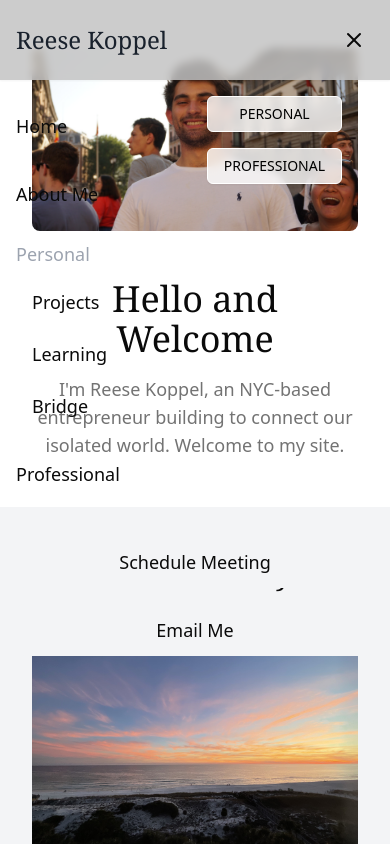
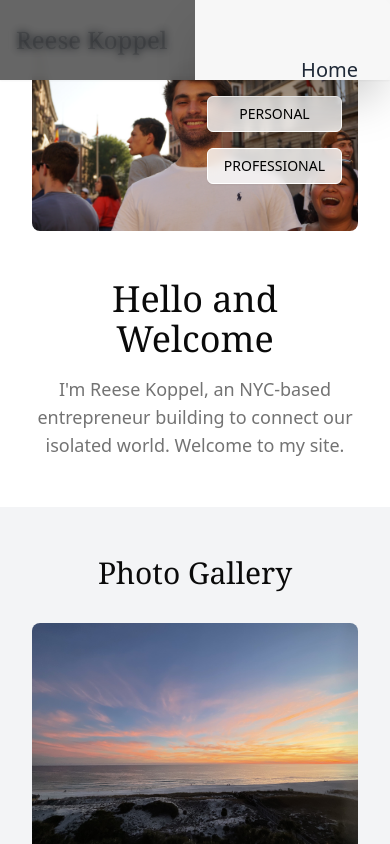
Before and after one commit to rk504/personal-website, a Next.js app: page / in a window 390 px wide. Both pictures are taken after a click on the button "Toggle menu". Shown: the top 844 px of the page. Built offline with nearby package versions, Linux system fonts and the light colour scheme.

Commit message:
adding responsive design for mobile

```diff
--- a/components/header.tsx
+++ b/components/header.tsx
@@ -42,6 +42,18 @@ export function Header() {
       }
     }
   }, [])
+
+  useEffect(() => {
+    if (isMobileMenuOpen) {
+      document.body.style.overflow = 'hidden'
+    } else {
+      document.body.style.overflow = 'unset'
+    }
+
+    return () => {
+      document.body.style.overflow = 'unset'
+    }
+  }, [isMobileMenuOpen])
 
   const openEmailDraft = () => {
     window.location.href = "mailto:me@reesekoppel.com?subject=Contact from Website"
@@ -102,7 +114,7 @@ export function Header() {
 
           {/* Mobile Menu Button */}
           <button
-            className="lg:hidden p-2 hover:bg-gray-100 rounded-md"
+            className="lg:hidden p-2 hover:bg-gray-100 rounded-md transition-colors duration-200"
             onClick={() => setIsMobileMenuOpen(!isMobileMenuOpen)}
             aria-label="Toggle menu"
           >
@@ -117,68 +129,60 @@ export function Header() {
 
       {/* Mobile Navigation Menu */}
       <div
-        className={`lg:hidden fixed inset-0 top-20 bg-white z-40 transition-transform duration-300 ease-in-out ${
-          isMobileMenuOpen ? 'translate-x-0' : 'translate-x-full'
-        }`}
+        className={`lg:hidden fixed inset-y-0 right-0 w-1/2 max-w-md bg-white/95 backdrop-blur-md shadow-2xl z-40
+          transition-all duration-500 ease-in-out transform
+          ${isMobileMenuOpen ? 'translate-x-0' : 'translate-x-full'}`}
       >
-        <nav className="container px-4 py-6 space-y-6">
+        <nav className="h-full flex flex-col justify-between px-8 py-12 overflow-y-auto">
+          <div className="flex flex-col items-end space-y-8">
             <Link
               href="/"
-            className="block text-lg font-medium hover:text-gray-600 py-2"
+              className="text-right text-xl font-medium text-gray-800 hover:text-gray-600 py-2
+                transition-colors relative after:absolute after:bottom-0 after:right-0 after:h-0.5
+                after:w-0 after:bg-gray-800 after:transition-all hover:after:w-full"
               onClick={() => setIsMobileMenuOpen(false)}
             >
               Home
             </Link>
+
             <button
               onClick={() => {
                 scrollToAbout()
                 setIsMobileMenuOpen(false)
               }}
-            className="block w-full text-left text-lg font-medium hover:text-gray-600 py-2"
+              className="text-right text-xl font-medium text-gray-800 hover:text-gray-600 py-2
+                transition-colors relative after:absolute after:bottom-0 after:right-0 after:h-0.5
+                after:w-0 after:bg-gray-800 after:transition-all hover:after:w-full"
             >
               About Me
             </button>
 
-          {/* Personal Section */}
-          <div className="space-y-3">
-            <div className="text-lg font-medium text-gray-400">Personal</div>
-            <div className="space-y-2 pl-4">
+            <div className="w-full space-y-3">
+              <div className="text-right text-xl font-medium text-gray-400">
+                Personal
+              </div>
+              <div className="flex flex-col items-end space-y-4">
+                {['Projects', 'Learning', 'Bridge'].map((item) => (
                   <Link
-                href="/personal/projects"
-                className="block text-lg hover:text-gray-600 py-2"
+                    key={item}
+                    href={`/personal/${item.toLowerCase()}`}
+                    className="text-lg text-gray-800 hover:text-gray-600 py-2
+                      transition-colors relative after:absolute after:bottom-0 after:right-0
+                      after:h-0.5 after:w-0 after:bg-gray-800 after:transition-all hover:after:w-full"
                     onClick={() => setIsMobileMenuOpen(false)}
                   >
-                Projects
+                    {item}
                   </Link>
-              <Link
-                href="/personal/learning"
-                className="block text-lg hover:text-gray-600 py-2"
-                onClick={() => setIsMobileMenuOpen(false)}
-              >
-                Learning
-              </Link>
-              <Link
-                href="/personal/bridge"
-                className="block text-lg hover:text-gray-600 py-2"
-                onClick={() => setIsMobileMenuOpen(false)}
-              >
-                Bridge
-              </Link>
+                ))}
+              </div>
             </div>
           </div>
 
-          <Link
-            href="/professional"
-            className="block text-lg font-medium hover:text-gray-600 py-2"
-            onClick={() => setIsMobileMenuOpen(false)}
-          >
-            Professional
-          </Link>
-
-          <div className="space-y-4 pt-4">
+          <div className="w-full space-y-4 mt-8">
             <Link
               href="https://calendly.com/reesekoppel/15min?back=1"
-              className="block text-center text-lg font-medium bg-gray-100 hover:bg-gray-200 py-3 rounded-lg"
+              className="block text-right text-lg font-medium bg-gray-900 text-white
+                hover:bg-gray-800 py-4 px-8 rounded-lg transition-colors"
               onClick={() => setIsMobileMenuOpen(false)}
             >
               Schedule Meeting
@@ -188,7 +192,8 @@ export function Header() {
                 openEmailDraft()
                 setIsMobileMenuOpen(false)
               }}
-              className="block w-full text-center text-lg font-medium bg-gray-100 hover:bg-gray-200 py-3 rounded-lg"
+              className="w-full text-right text-lg font-medium border-2 border-gray-900
+                text-gray-900 hover:bg-gray-100 py-4 px-8 rounded-lg transition-colors"
             >
               Email Me
             </button>
@@ -197,12 +202,12 @@ export function Header() {
       </div>
 
       {/* Overlay */}
-      {isMobileMenuOpen && (
       <div
-          className="lg:hidden fixed inset-0 bg-black/20 z-30"
+        className={`lg:hidden fixed inset-0 bg-black/60 backdrop-blur-sm z-30
+          transition-all duration-500 ease-in-out
+          ${isMobileMenuOpen ? 'opacity-100' : 'opacity-0 pointer-events-none'}`}
         onClick={() => setIsMobileMenuOpen(false)}
       />
-      )}
     </header>
   )
 }
```
Lines whose indentation alone changed are shown as unchanged.
